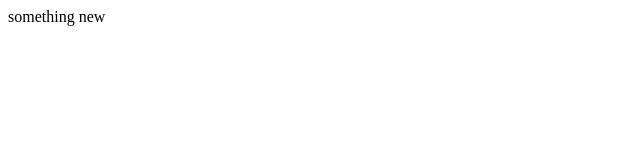
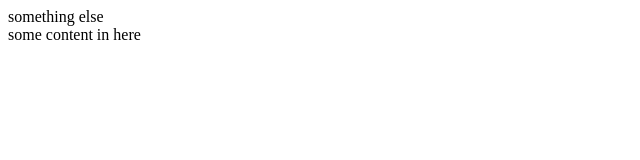
Before and after one commit to StefanoMiC/git-test-github-desktop, a plain HTML site: page index.html in a window 1280 px wide. Shown: the whole page, without its empty margins (0-640 px from the left). Drawn offline with Linux system fonts and the light colour scheme.

Commit message:
adding main and aside

```diff
--- a/index.html
+++ b/index.html
@@ -8,7 +8,10 @@
 </head>
 
 <body>
-    something new
+    <main>
+        something else
+        <aside>some content in here</aside>
+    </main>
 </body>
 
 </html>
```
